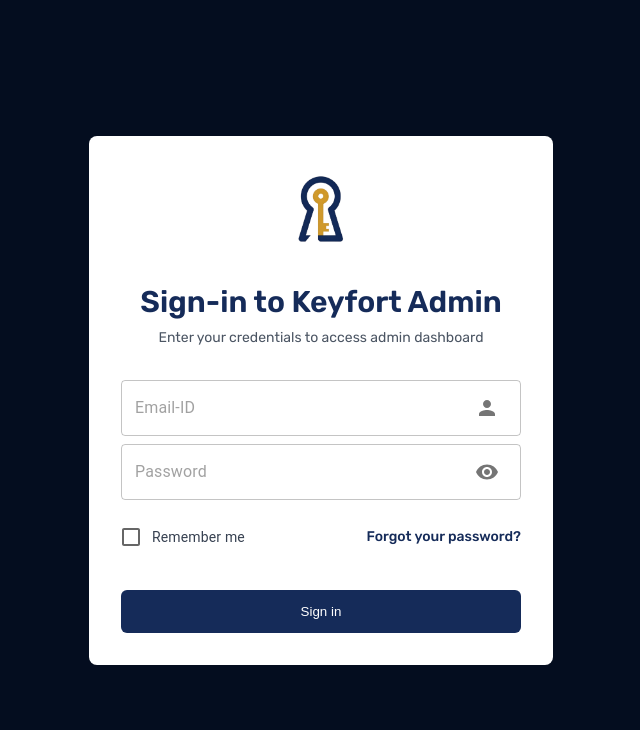
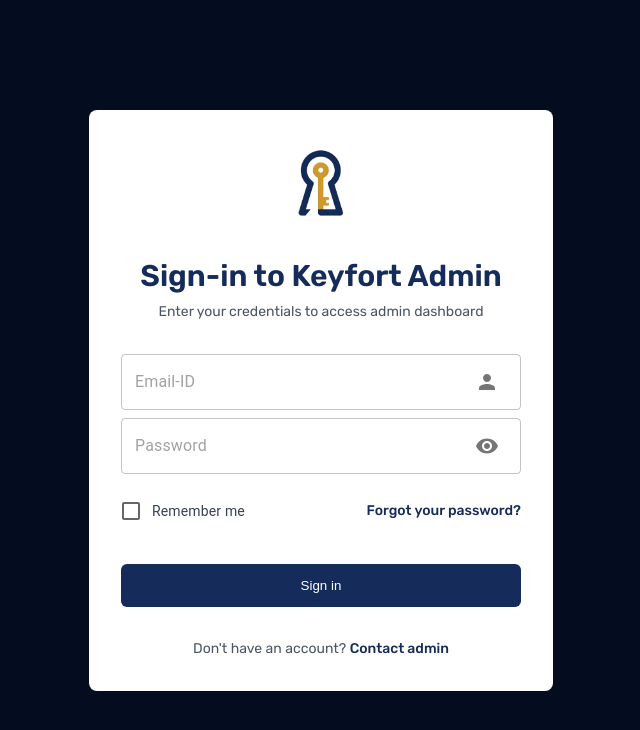
Before and after one commit to AmanPandey0320/keyfort-gui, a Next.js app: page /auth/signin in a window 1280 px wide. Shown: the top 730 px of the page, without its empty margins (319-959 px from the left). Built offline with nearby package versions, Linux system fonts and the light colour scheme.

Commit message:
sign in page finished

```diff
--- a/src/app/auth/signin/page.module.scss
+++ b/src/app/auth/signin/page.module.scss
@@ -39,3 +39,9 @@
     }
 
 }
+
+.dontHaveAccount{
+    color: var(--text-opacity);
+    font-size: 0.875rem;
+    line-height: 1.25rem;
+}
--- a/src/app/auth/signin/page.tsx
+++ b/src/app/auth/signin/page.tsx
@@ -52,12 +52,12 @@ export default function SignInPage() {
                             }
                         />
                     </FormControl>
-                    <Grid2 direction={"row"} sx={{ justifyContent: 'space-between', alignItems:"center" }} container>
+                    <Grid2 direction={"row"} sx={{ justifyContent: 'space-between', alignItems: "center" }} container>
                         <Grid2>
                             <FormControlLabel label={<span className={`${style.rememberMeText}`} >{"Remember me"}</span>} control={<Checkbox checked={isRemeber} onChange={() => toggleBooleanState(setRemember)} />} />
                         </Grid2>
                         <Grid2>
-                            <Link href={"/auth/forgot-password"} style={{textDecoration:"none"}}>
+                            <Link href={"/auth/forgot-password"} style={{ textDecoration: "none" }}>
                                 <p className={`${style.forgotPassword}`}>
                                     {"Forgot your password?"}
                                 </p>
@@ -65,13 +65,23 @@ export default function SignInPage() {
                         </Grid2>
                     </Grid2>
                 </Grid2>
-                <Grid2 sx={{width:"100%"}}>
+                <Grid2 sx={{ width: "100%" }}>
                     <button className={`${style.signInButton}`}>
                         <span>
                             Sign in
                         </span>
                     </button>
                 </Grid2>
+                <Grid2>
+                    <p className={`${style.dontHaveAccount}`} >
+                        {"Don't have an account? "}
+                        <Link href={"/auth/contact-admin"} style={{ textDecoration: "none" }}>
+                            <span className={`${style.forgotPassword}`}>
+                                {"Contact admin"}
+                            </span>
+                        </Link>
+                    </p>
+                </Grid2>
             </Grid2>
         </Box>
     )
```
